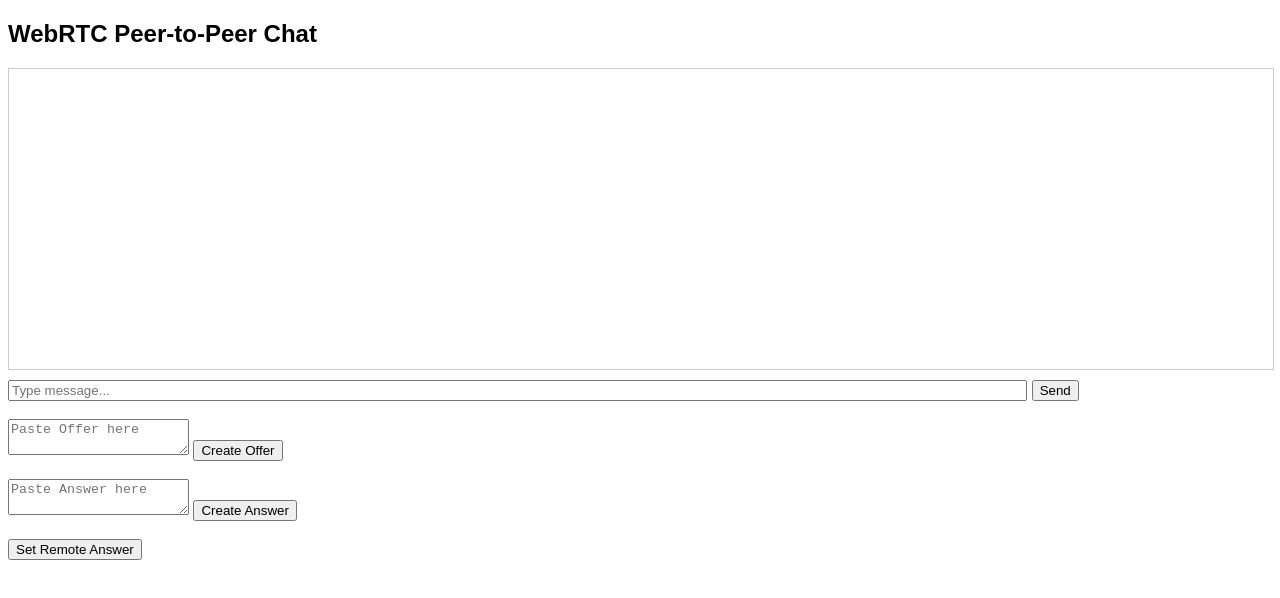
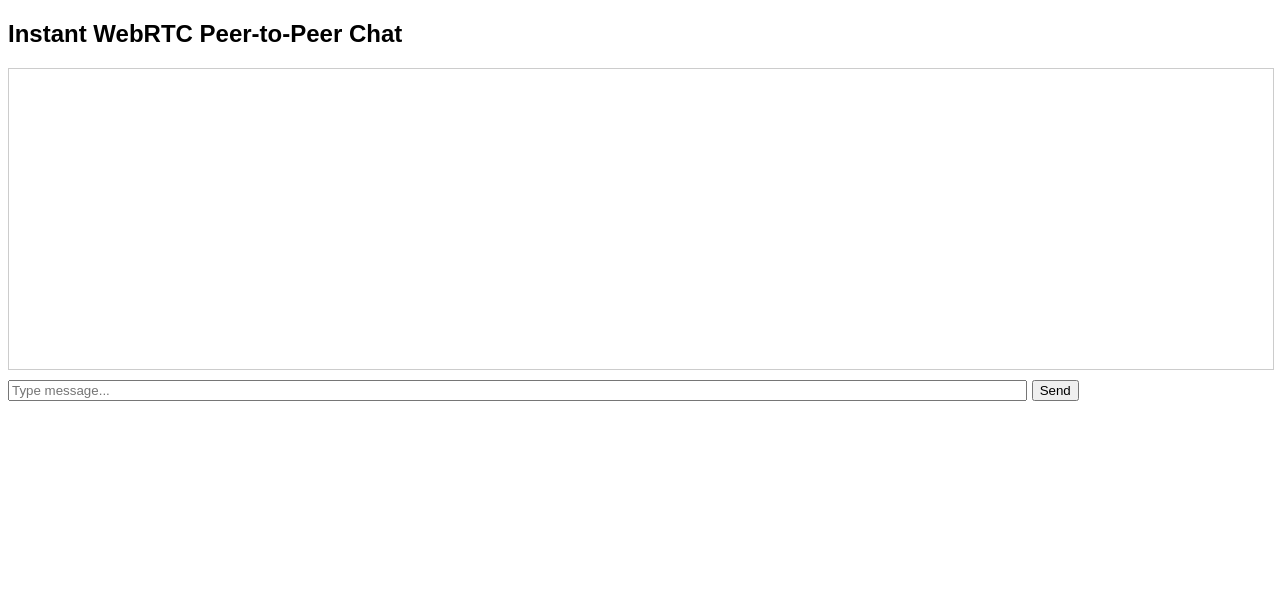
Before and after one commit to DenzeltheGreat/fahruychat, a plain HTML site: page index.html in a window 1280 px wide. Drawn offline with Linux system fonts and the light colour scheme.

Commit message:
Update index.html

```diff
--- a/index.html
+++ b/index.html
@@ -2,7 +2,7 @@
 <html>
 <head>
   <meta charset="UTF-8">
-  <title>WebRTC Chat</title>
+  <title>Instant WebRTC Chat</title>
   <style>
     body { font-family: sans-serif; }
     #chat { height: 300px; width: 100%; border: 1px solid #ccc; overflow-y: scroll; margin-bottom: 10px; }
@@ -10,18 +10,10 @@
   </style>
 </head>
 <body>
-  <h2>WebRTC Peer-to-Peer Chat</h2>
+  <h2>Instant WebRTC Peer-to-Peer Chat</h2>
   <div id="chat"></div>
   <input id="msg" placeholder="Type message...">
   <button onclick="sendMessage()">Send</button>
-  <br><br>
-  <textarea id="offer" placeholder="Paste Offer here"></textarea>
-  <button onclick="createOffer()">Create Offer</button>
-  <br><br>
-  <textarea id="answer" placeholder="Paste Answer here"></textarea>
-  <button onclick="createAnswer()">Create Answer</button>
-  <br><br>
-  <button onclick="setRemoteAnswer()">Set Remote Answer</button>
   <script src="chat.js"></script>
 </body>
 </html>
```
